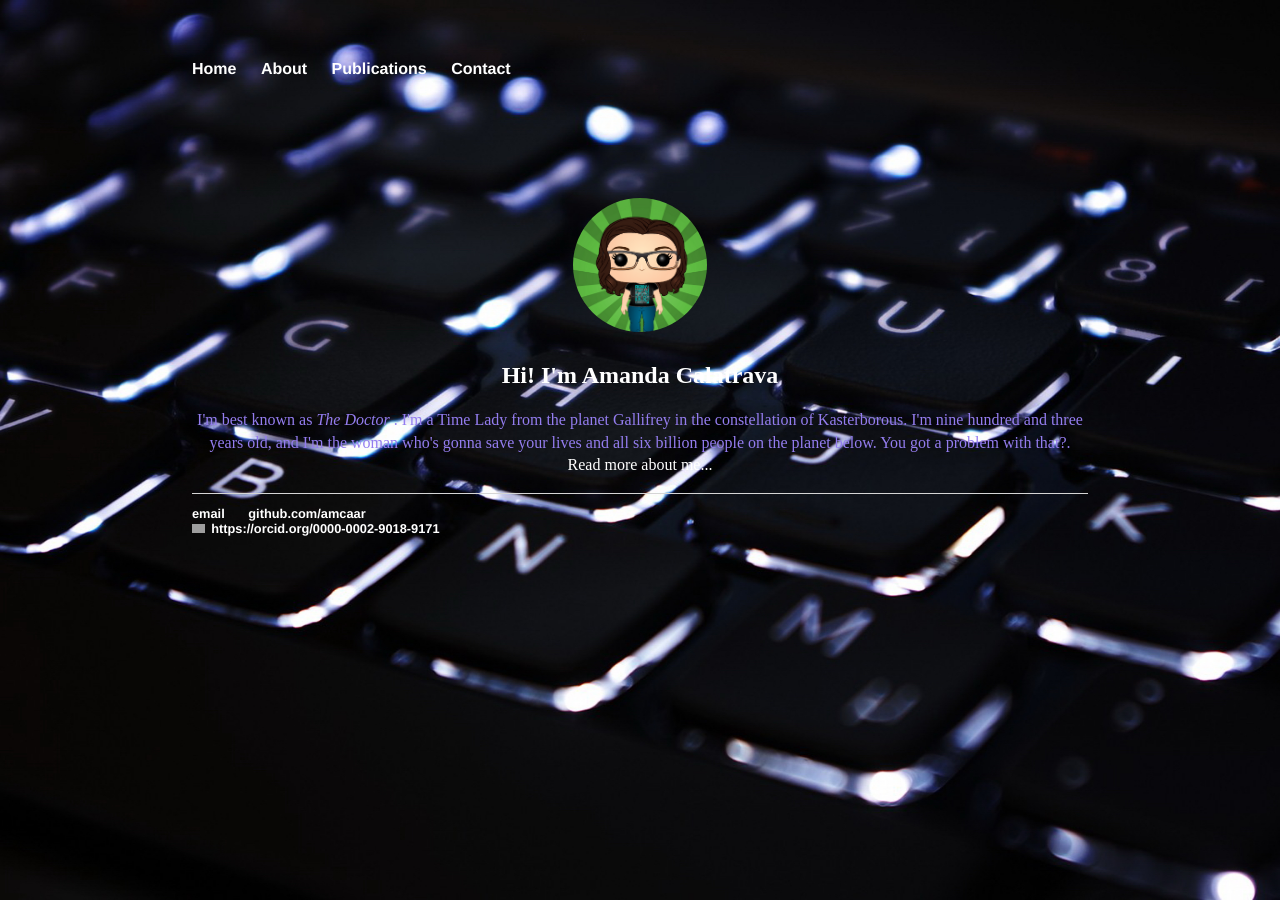
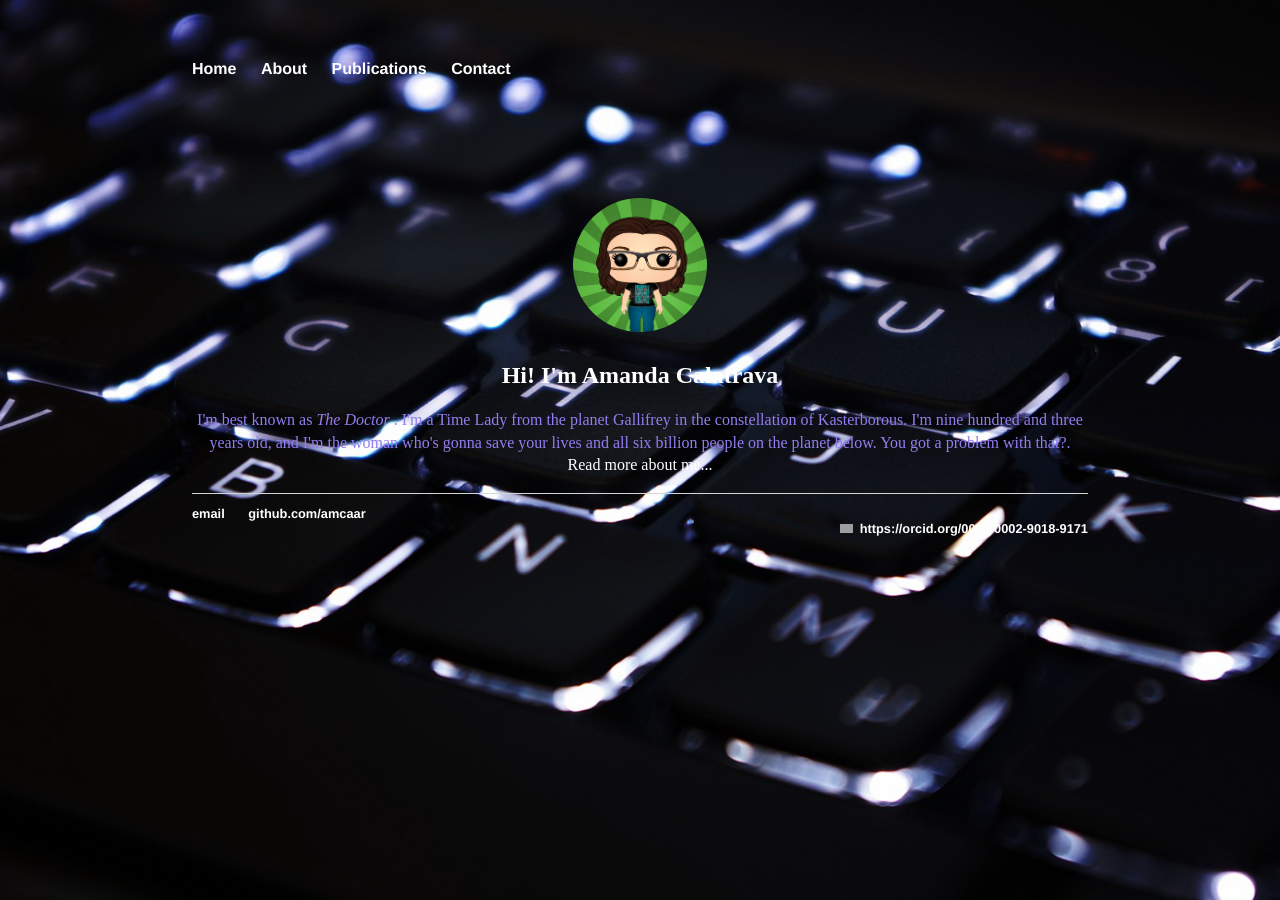
Before and after one commit to amcaar/amcaar.github.io, a Jekyll site: the page built from index.html, in a window 1280 px wide. Built offline with Jekyll 4.4.1, drawn with Linux system fonts in a browser that asks for light colours; grey boxes are pictures that could not be loaded.

Commit message:
Update home.html

```diff
--- a/_layouts/home.html
+++ b/_layouts/home.html
@@ -24,7 +24,7 @@
 	    		<ul>
 	        		<li><a href="mailto:amcaar@i3m.upv.es">email</a></li>
 	        		<li><a href="https://github.com/amcaar">github.com/amcaar</a></li>
-				<li><div itemscope itemtype="https://schema.org/Person"><a itemprop="sameAs" content="https://orcid.org/0000-0002-9018-9171" href="https://orcid.org/0000-0002-9018-9171" target="orcid.widget" rel="me noopener noreferrer" style="vertical-align:top;"><img src="https://orcid.org/sites/default/files/images/orcid_16x16.png" style="width:1em;margin-right:.5em;" alt="ORCID iD icon">https://orcid.org/0000-0002-9018-9171</a></div></li>
+				<li><div itemscope itemtype="https://schema.org/Person" style="text-align: right"><a itemprop="sameAs" content="https://orcid.org/0000-0002-9018-9171" href="https://orcid.org/0000-0002-9018-9171" target="orcid.widget" rel="me noopener noreferrer" style="vertical-align:top;"><img src="https://orcid.org/sites/default/files/images/orcid_16x16.png" style="width:1em;margin-right:.5em;" alt="ORCID iD icon">https://orcid.org/0000-0002-9018-9171</a></div></li>
 			</ul>
 
 
```
